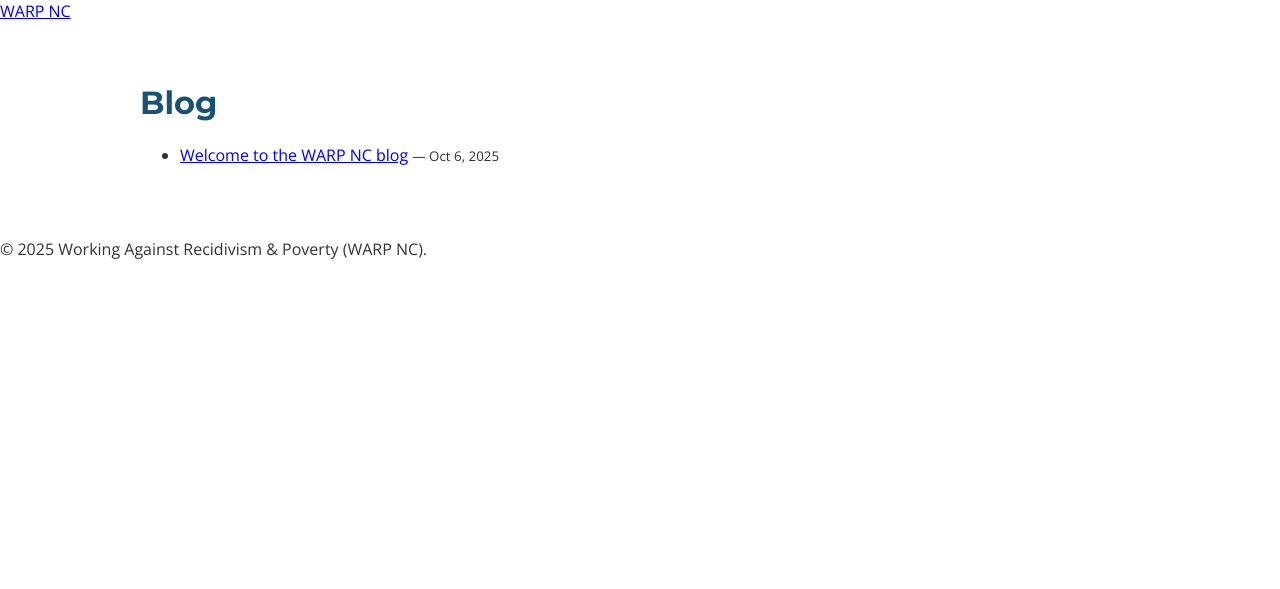
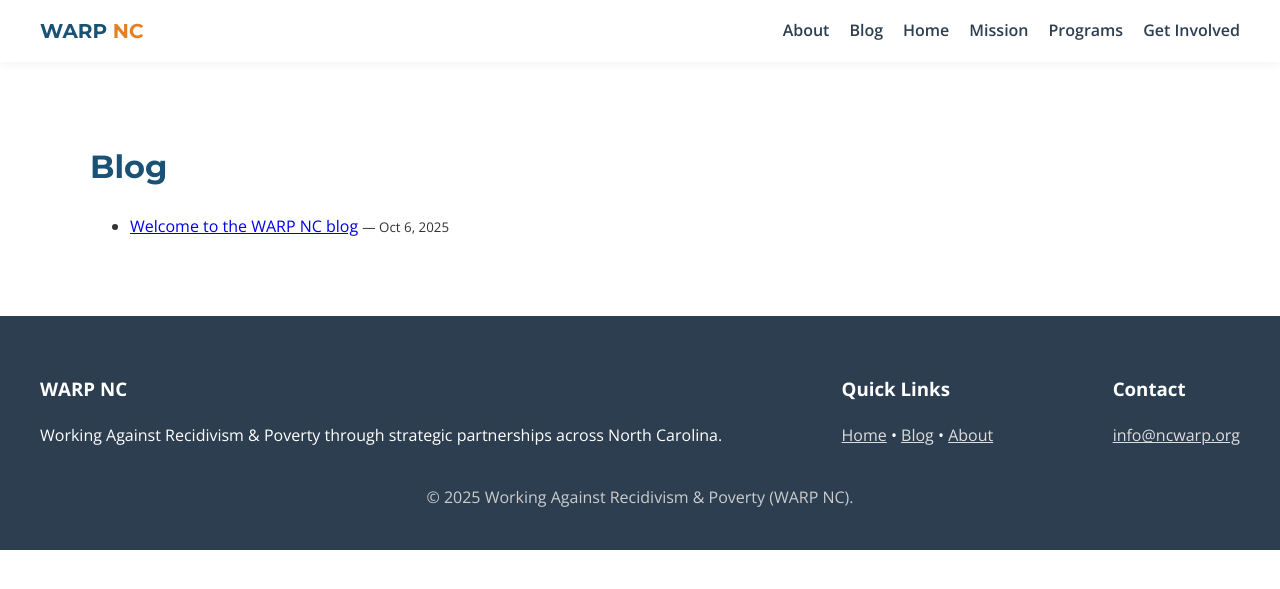
Before and after one commit to carlohutto/warp.github.io, a Jekyll site: the page built from blog/index.md, in a window 1280 px wide. Shown: the top 589 px of the page. Built offline with Jekyll 4.4.1, drawn with Linux system fonts in a browser that asks for light colours.

Commit message:
Wire blog into site: add Blog nav link and style Jekyll layout to match site

```diff
--- a/_layouts/default.html
+++ b/_layouts/default.html
@@ -11,18 +11,40 @@
     <link rel="stylesheet" href="https://cdnjs.cloudflare.com/ajax/libs/font-awesome/6.4.0/css/all.min.css">
     <link rel="icon" href="/assets/images/about.svg" type="image/svg+xml">
     <style>
-      /* Minimal reset so posts inherit your site's styles */
-      body { font-family: 'Open Sans', sans-serif; color: #333; margin:0; }
-      header, footer { background: white; }
-      main { padding: 40px; max-width: 1000px; margin: 0 auto; }
-      h1 { font-family: 'Montserrat', sans-serif; color: #1a5276; }
+      /* Inherit main site styles for consistent look */
+      :root{
+        --primary: #1a5276;
+        --accent: #e67e22;
+        --dark: #2c3e50;
+      }
+      body { font-family: 'Open Sans', sans-serif; color: #333; margin:0; line-height:1.6; }
+      .container { width: 100%; max-width: 1200px; margin: 0 auto; padding: 0 20px; }
+      header { background-color: white; box-shadow: 0 2px 10px rgba(0,0,0,0.05); position: fixed; width:100%; top:0; z-index:1000; }
+      .header-container{ display:flex; justify-content:space-between; align-items:center; padding:15px 0; }
+      .logo h1{ font-family: 'Montserrat', sans-serif; margin:0; color:var(--primary); font-size:1.25rem }
+      nav ul{ display:flex; list-style:none; margin:0; padding:0 }
+      nav ul li{ margin-left:20px }
+      nav ul li a{ text-decoration:none; color:var(--dark); font-weight:600 }
+      main{ padding:120px 20px 60px; max-width:1100px; margin:0 auto }
+      footer{ background: var(--dark); color:#fff; padding:40px 0 }
+      footer a{ color:#ddd }
+      h1{ font-family: 'Montserrat', sans-serif; color:var(--primary) }
     </style>
   </head>
   <body>
-    <!-- Reuse simple header -->
     <header>
-      <div class="container">
-        <a href="/">WARP NC</a>
+      <div class="container header-container">
+        <div class="logo"><h1>WARP <span style="color:var(--accent)">NC</span></h1></div>
+        <nav>
+          <ul>
+            <li><a href="/about.html">About</a></li>
+            <li><a href="/blog/">Blog</a></li>
+            <li><a href="/">Home</a></li>
+            <li><a href="/#mission">Mission</a></li>
+            <li><a href="/#programs">Programs</a></li>
+            <li><a href="/#contact" class="btn">Get Involved</a></li>
+          </ul>
+        </nav>
       </div>
     </header>
 
@@ -32,7 +54,21 @@
 
     <footer>
       <div class="container">
-        <p>&copy; {{ site.time | date: "%Y" }} Working Against Recidivism & Poverty (WARP NC).</p>
+        <div style="display:flex; justify-content:space-between; gap:20px; flex-wrap:wrap">
+          <div>
+            <h3>WARP NC</h3>
+            <p>Working Against Recidivism & Poverty through strategic partnerships across North Carolina.</p>
+          </div>
+          <div>
+            <h3>Quick Links</h3>
+            <p><a href="/">Home</a> • <a href="/blog/">Blog</a> • <a href="/about.html">About</a></p>
+          </div>
+          <div>
+            <h3>Contact</h3>
+            <p><a href="mailto:info@ncwarp.org">info@ncwarp.org</a></p>
+          </div>
+        </div>
+        <div style="text-align:center; padding-top:20px; color:#ccc">&copy; {{ site.time | date: "%Y" }} Working Against Recidivism & Poverty (WARP NC).</div>
       </div>
     </footer>
   </body>
--- a/index.html
+++ b/index.html
@@ -518,6 +518,7 @@
             <nav>
                 <ul>
                     <li><a href="about.html">About</a></li>
+                    <li><a href="/blog/">Blog</a></li>
                     <li><a href="#home">Home</a></li>
                     <li><a href="#mission">Mission</a></li>
                     <li><a href="#programs">Programs</a></li>
```
